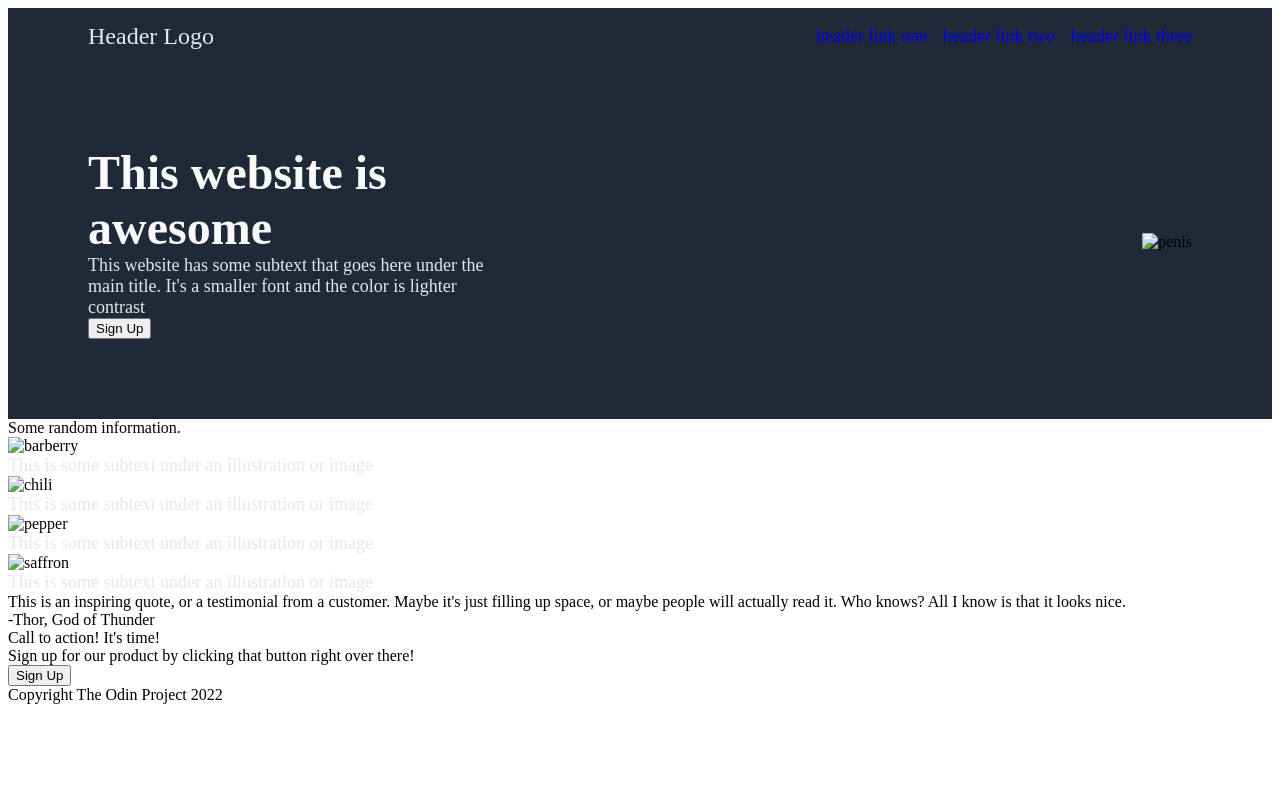
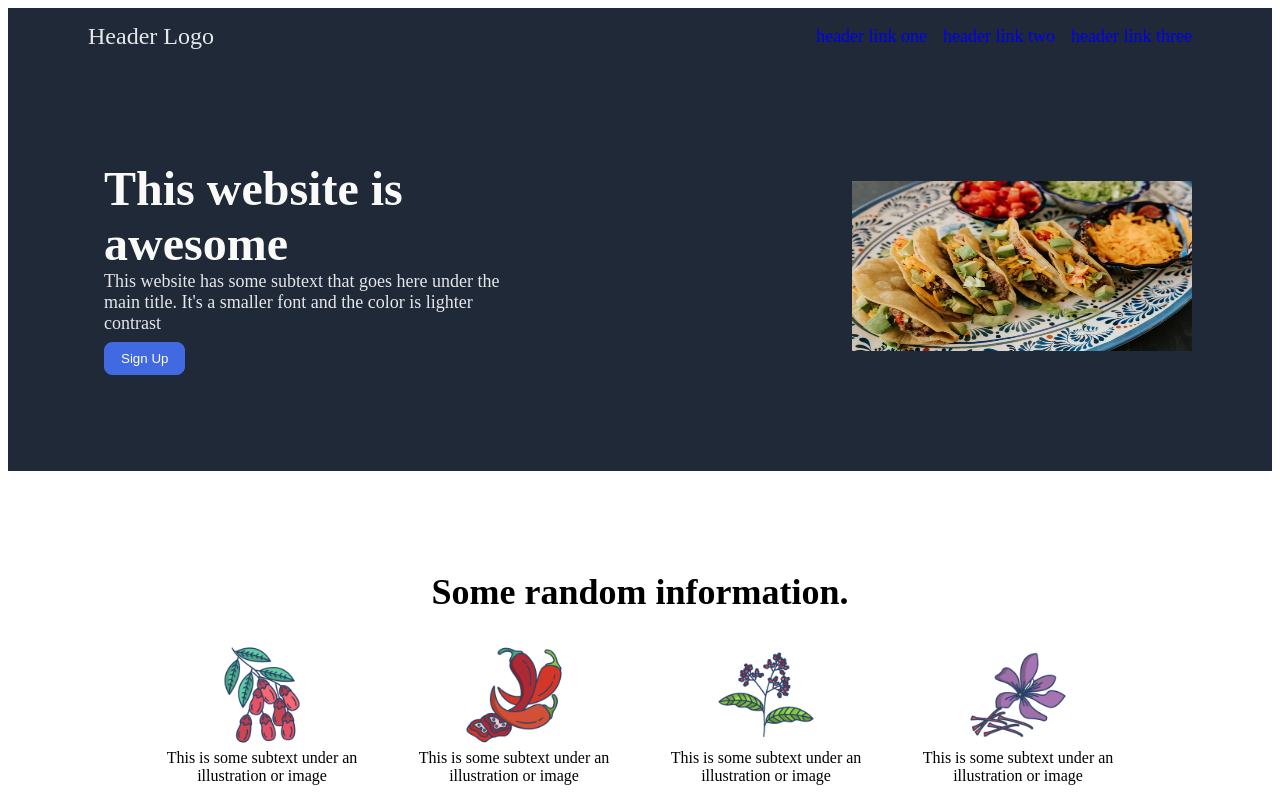
Before and after one commit to Moocifur/landing_page, a plain HTML site: page index.html in a window 1280 px wide. Shown: the top 800 px of the page. Drawn offline with Linux system fonts and the light colour scheme.

Commit message:
added pics, progressed down css tree

```diff
--- a/index.html
+++ b/index.html
@@ -9,7 +9,6 @@
   <body>
 <!-----------------First Phase----------------->
   <div class="hero">
-
     <div class="header">
       <div class="left">
         <div class="logo">Header Logo</div>
@@ -21,10 +20,7 @@
           <li><a href="google.com">header link three</a></li>
         </ul>
       </div>
-
-
       <!----------------------------------->
-
     <div class="header">
       <div class="left">
       <div class="modal"> <!--start of modal-->
@@ -35,37 +31,34 @@
       </div>
 
       <div class="right">
-        <img src="" alt="penis">
+        <img src="./images/tacos.png" alt="penis">
       </div>
     </div>
     </div>
-
-
-
-<!----------------------------------------------->
+<!----------------Second Phase---------------------->
 
     <div class="topmid">
       <div class="title">Some random information.</div>
       <div class="container">
         <div class="info">
-          <img src="" alt="barberry">
-          <div class="text">This is some subtext under an illustration or image</div>
+          <img src="./images/barberry.png" alt="barberry">
+          <div class="texttwo">This is some subtext under an illustration or image</div>
         </div>
         <div class="info">
-          <img src="" alt="chili">
-          <div class="text">This is some subtext under an illustration or image</div>
+          <img src="./images/chilli.png" alt="chili">
+          <div class="texttwo">This is some subtext under an illustration or image</div>
         </div>
         <div class="info">
-          <img src="" alt="pepper">
-          <div class="text">This is some subtext under an illustration or image</div>
+          <img src="./images/pepper.png" alt="pepper">
+          <div class="texttwo">This is some subtext under an illustration or image</div>
         </div>
         <div class="info">
-          <img src="" alt="saffron">
-          <div class="text">This is some subtext under an illustration or image</div>
+          <img src="./images/saffron.png" alt="saffron">
+          <div class="texttwo">This is some subtext under an illustration or image</div>
         </div>
       </div>
     </div>
-
+<!-------------------Third Phase-------------------------->
     <div class="botmid">
       <div class="fbody">This is an inspiring quote, or a testimonial from a customer. Maybe it's just filling up space, or maybe people will actually read it. Who knows? All I know is that it looks nice.</div>
       <div class="quote">-Thor, God of Thunder</div>
--- a/style.css
+++ b/style.css
@@ -1,3 +1,5 @@
+
+/*-------first phase----------*/
 .header {
     display: flex;
     justify-content: space-between;
@@ -30,16 +32,77 @@ ul, .text {
     gap: 16px;
     font-size: 18px;
     color: #e5e7eb;
-    /* margin: 0;
-    padding: 0; */
+    padding: 0;
+}
+
+.text {
+    margin-bottom: 8px;
 }
 
 .modal {
+    padding: 16px;
     width: 400px;
 }
+
+button {
+    padding: 8px 16px;
+    border-radius: 8px;
+    background: royalblue;
+    border: 1px solid royalblue;
+    color: white;
+}
+
 
 a {
     text-decoration: none;
 }
 
-/*-----------------------------------------*/
+/*---------------second phase--------------------------*/
+
+img {
+    width: 100px;
+    height: 100px;
+}
+
+.right img {
+    width: 340px;
+    height: 170px;
+}
+
+.topmid {
+    text-align: center;
+    padding: 100px;
+}
+
+.title {
+    font-size: 36px;
+    font-weight:900;
+    margin-bottom: 32px;
+}
+
+.container {
+    display: flex;
+    justify-content: center;
+    gap: 52px;
+
+}
+
+.info {
+    max-width: 200px;
+}
+
+/*----------------third phase-----------------*/
+
+.botmid {
+    flex-direction: column;
+    display: flex;
+    justify-content: center;
+    align-items: center;
+    gap: 8px;
+    background: #e5e7eb;
+    padding: 38px;
+}
+
+.fbody {
+    width: 300px;
+}
```
Also changed, not shown: images/barberry.png (added), images/chilli.png (added), images/pepper.png (added), images/saffron.png (added), images/tacos.png (added).
